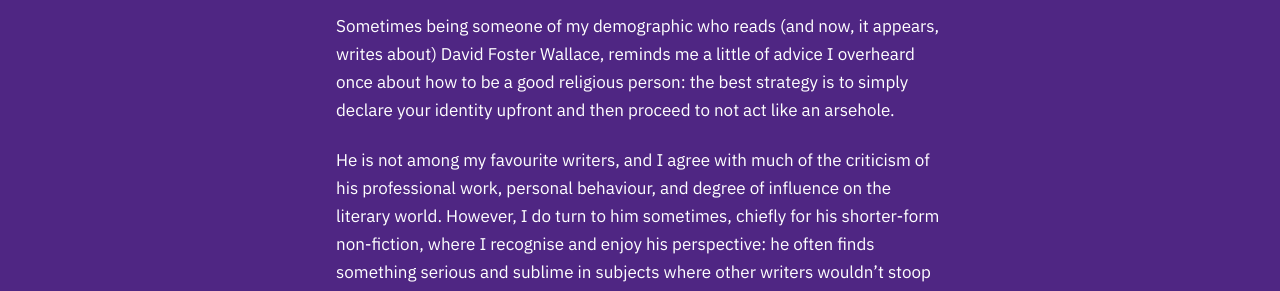
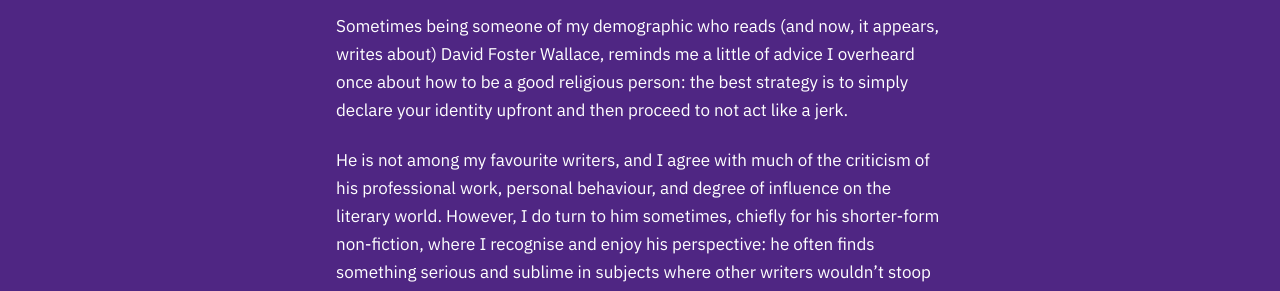
Before and after one commit to OwenThomas/personal-website, a Jekyll site: the page built from _posts/2026-08-06-DFW.md, in a window 1280 px wide and 900 px high. Shown: the part 399-690 px from the top of the window. Built offline with Jekyll 4.4.1, drawn with Linux system fonts in a browser that asks for light colours; comment, search, counter and statistics services are not loaded.

Commit message:
Update language in DFW.md for tone adjustment
Replaced the term 'arsehole' with 'jerk' for improved tone.

```diff
--- a/_posts/2026-08-06-DFW.md
+++ b/_posts/2026-08-06-DFW.md
@@ -4,7 +4,7 @@
 
 ## David Foster Wallace's reactionary Gen X film criticism doesn't stand up to quantitative analysis.
 
-Sometimes being someone of my demographic who reads (and now, it appears, writes about) David Foster Wallace, reminds me a little of advice I overheard once about how to be a good religious person: the best strategy is to simply declare your identity upfront and then proceed to not act like an arsehole.
+Sometimes being someone of my demographic who reads (and now, it appears, writes about) David Foster Wallace, reminds me a little of advice I overheard once about how to be a good religious person: the best strategy is to simply declare your identity upfront and then proceed to not act like a jerk.
 
 He is not among my favourite writers, and I agree with much of the criticism of his professional work, personal behaviour, and degree of influence on the literary world. However, I do turn to him sometimes, chiefly for his shorter-form non-fiction, where I recognise and enjoy his perspective: he often finds something serious and sublime in subjects where other writers wouldn’t stoop to bestow such treatment. Two of his works I have turned to repeatedly are his essays on cruise ships and Roger Federer, which are as good places as any to start for those unfamiliar[^1].
 
```
